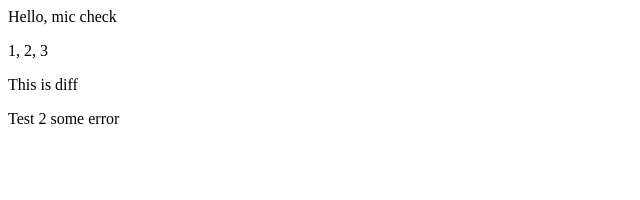
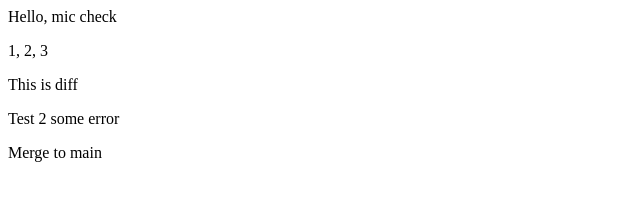
Before and after one commit to kiruthik-sai/git-practice, a plain HTML site: page index.html in a window 1280 px wide. Shown: the whole page, without its empty margins (0-640 px from the left). Drawn offline with Linux system fonts and the light colour scheme.

Commit message:
before merge

```diff
--- a/index.html
+++ b/index.html
@@ -2,3 +2,4 @@
 <p>1, 2, 3</p>
 <p>This is diff</p>
 <p> Test 2 some error</p>
+<p>Merge to main</p>
```
